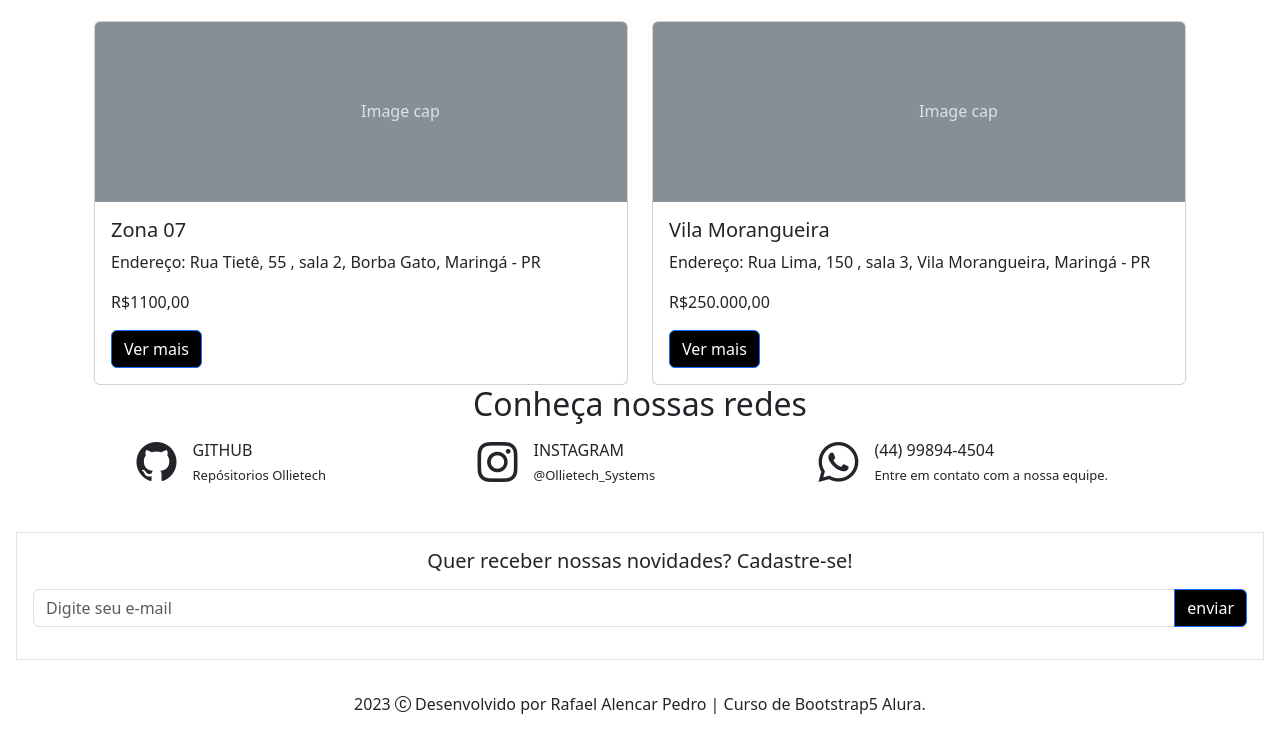
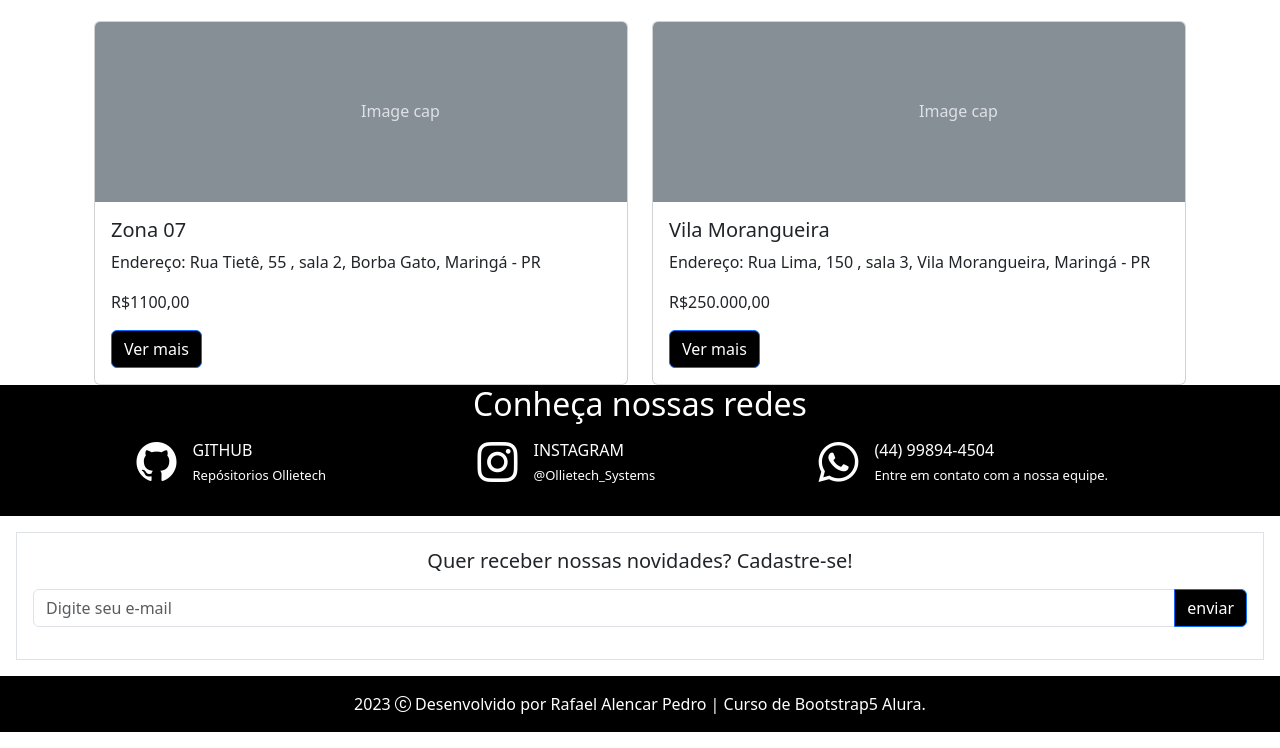
Before and after one commit to rafaelpedro/Bootstrap5_Alura, a plain HTML site: page index.html in a window 1280 px wide. Shown: the part 1310-2058 px from the top of the page. Drawn offline with nearby package versions, Linux system fonts and the light colour scheme.

Commit message:
ateracao de cores

```diff
--- a/index.html
+++ b/index.html
@@ -333,7 +333,7 @@
 
     </div>
 
-    <section class="pb-4">
+    <section class="pb-4 bg-black text-bg-dark">
 
         <h2 class="text-center">Conheça nossas redes</h2>
 
@@ -377,7 +377,7 @@
     </form>
 
 
-    <footer class="text-center">
+    <footer class="text-center bg-black text-bg-dark">
         <p class="py-3">2023 <i class="bi bi-c-circle"></i> Desenvolvido por Rafael Alencar Pedro | Curso de Bootstrap5
             Alura.</p>
     </footer>
```
